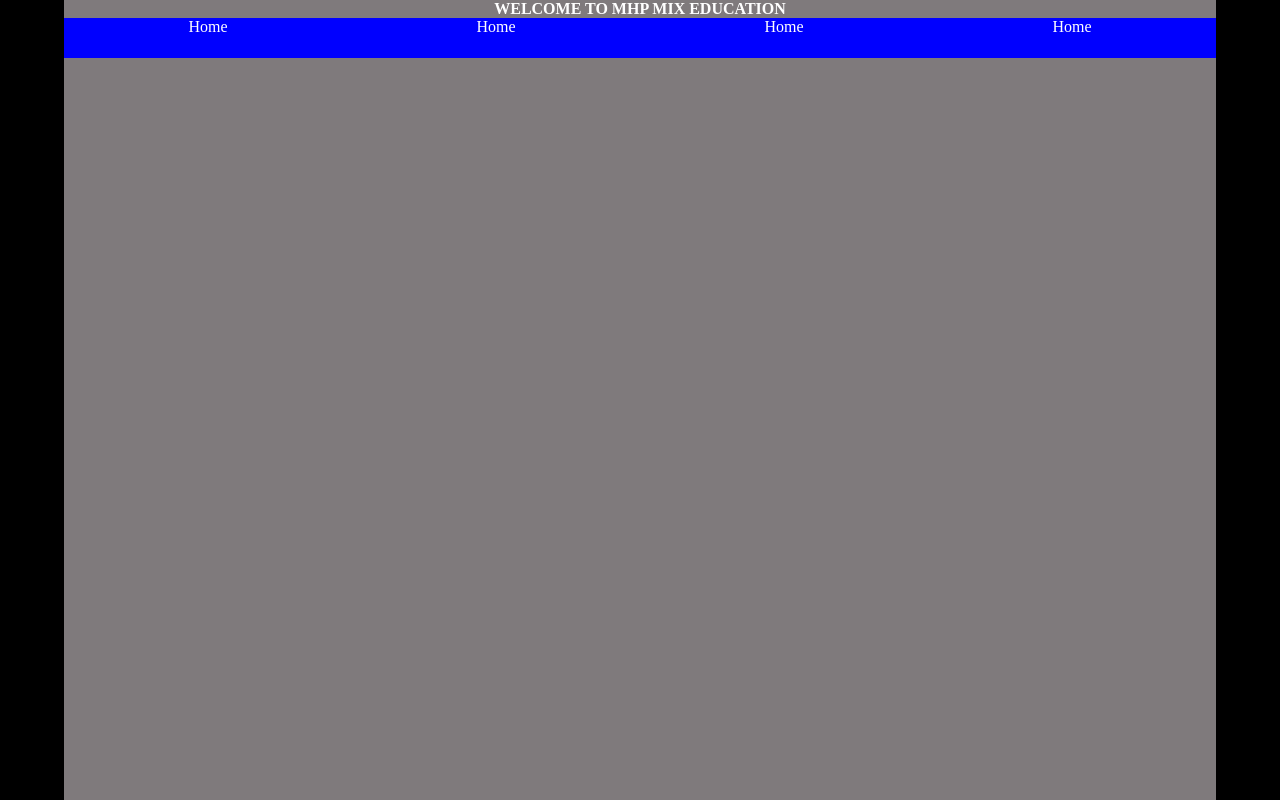
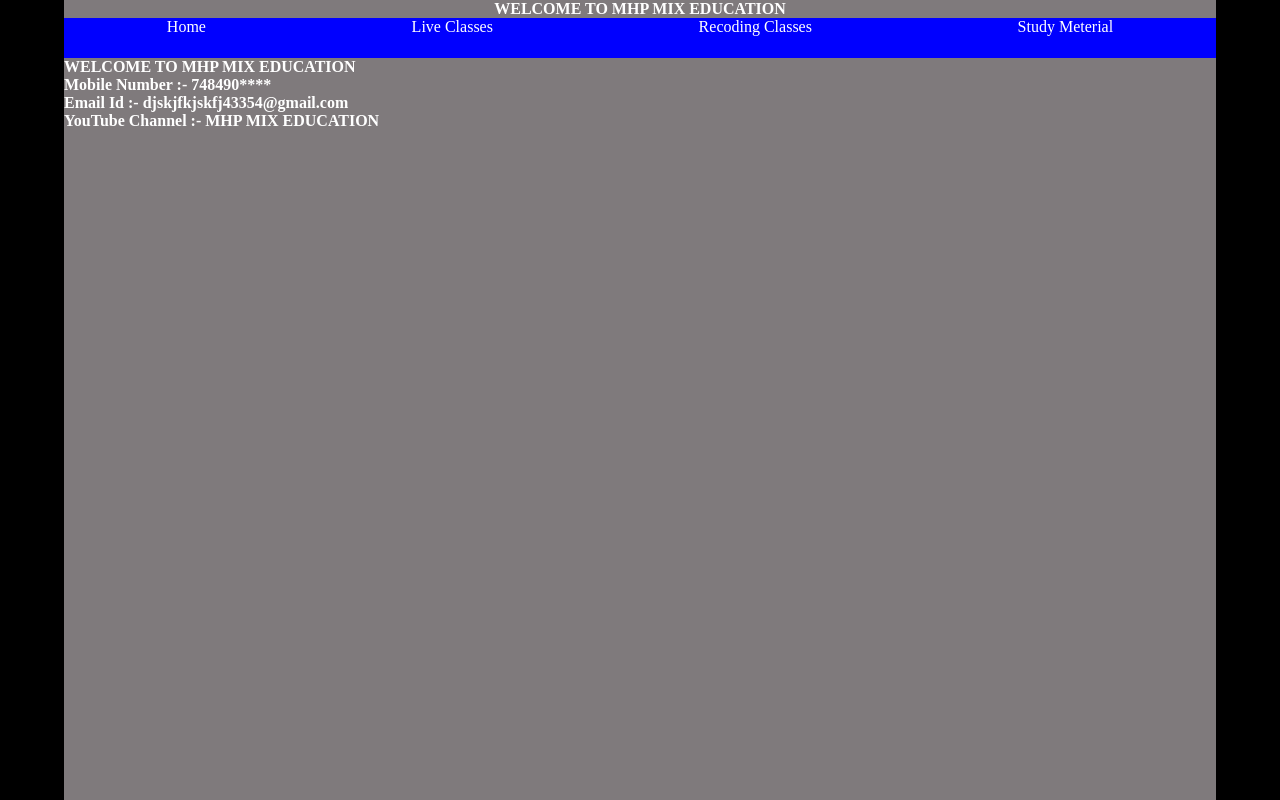
Before and after one commit to Name-Manish/VIDYANTU.github.io, a plain HTML site: page index.html in a window 1280 px wide. Drawn offline with Linux system fonts and the light colour scheme.

Commit message:
Update index.html

```diff
--- a/index.html
+++ b/index.html
@@ -16,16 +16,43 @@
                 <h1 class="logo">WELCOME TO MHP MIX EDUCATION</h1>
                 <nav class="navigastion1" id="navigastion1">
                     <li class="list"><a class="tab" href="index.html">Home</a></li>
-                    <li class="list"><a class="tab" href="#">Home</a></li>
-                    <li class="list"><a class="tab" href="#">Home</a></li>
-                    <li class="list"><a class="tab" href="#">Home</a></li>
+                    <li class="list"><a class="tab" href="#">Live Classes</a></li>
+                    <li class="list"><a class="tab" href="#">Recoding Classes</a></li>
+                    <li class="list"><a class="tab" href="#">Study Meterial</a></li>
                 </nav>
             </header>
+
+            <!-- main content html text -->
             <main>
+                <div class="content">
+                    <div class="box , box1">
 
+                    </div>
+                    <div class="box , box2">
+
+                    </div>
+                    <div class="box , box3">
+
+                    </div>
+                </div>
             </main>
+
+            <!-- footer html text -->
             <footer>
-
+                <div class="footer , footer0">
+                    <h2 class="footer">
+                        WELCOME TO MHP MIX EDUCATION
+                    </h2>
+                    <h3 class="footer , footer1">
+                        Mobile Number :- 748490****
+                    </h3>
+                    <h3 class="footer , footer2">
+                        Email Id :- djskjfkjskfj43354@gmail.com
+                    </h3>
+                    <h3 class="footer , footer3">
+                        YouTube Channel :- MHP MIX EDUCATION
+                    </h3>
+                </div>
             </footer>
         </div>
     </div>
```
